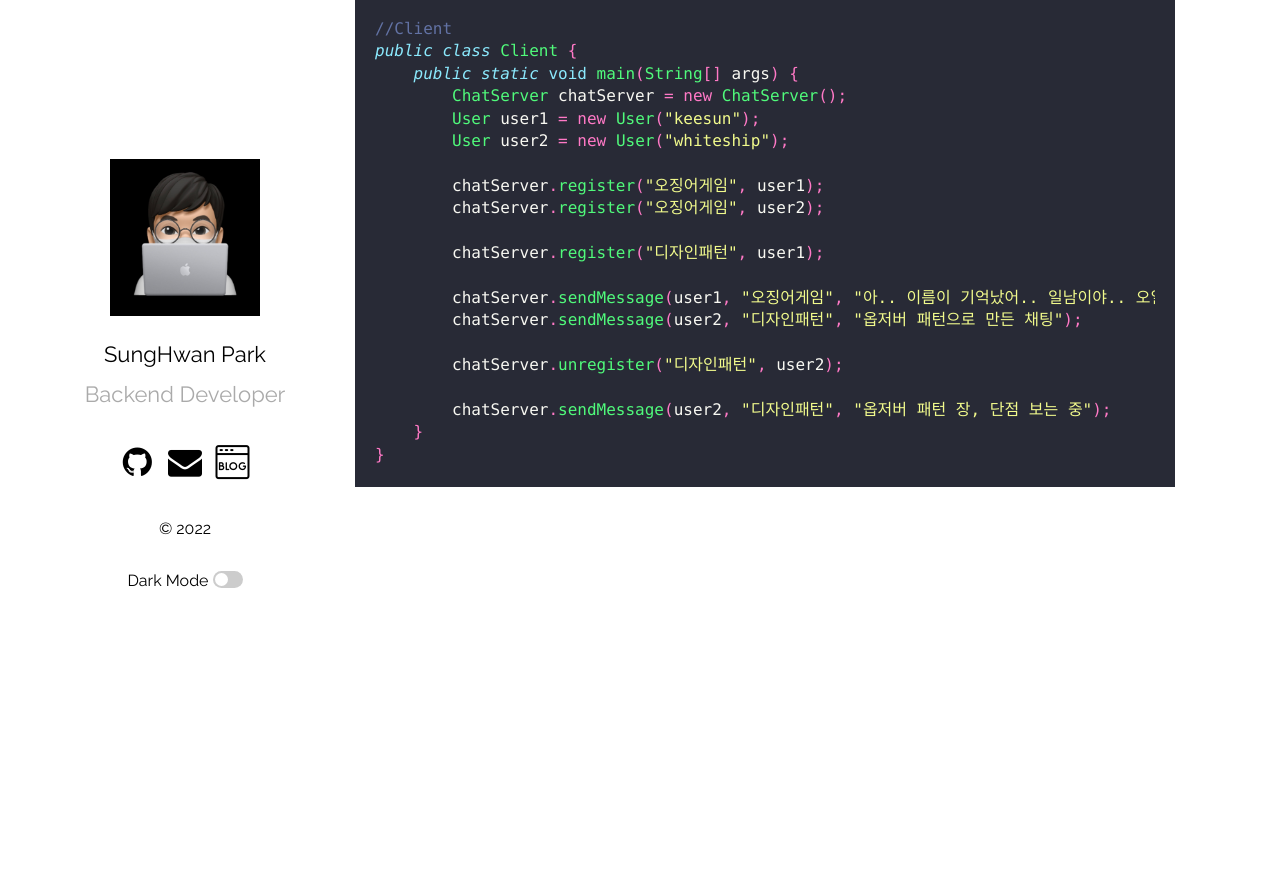
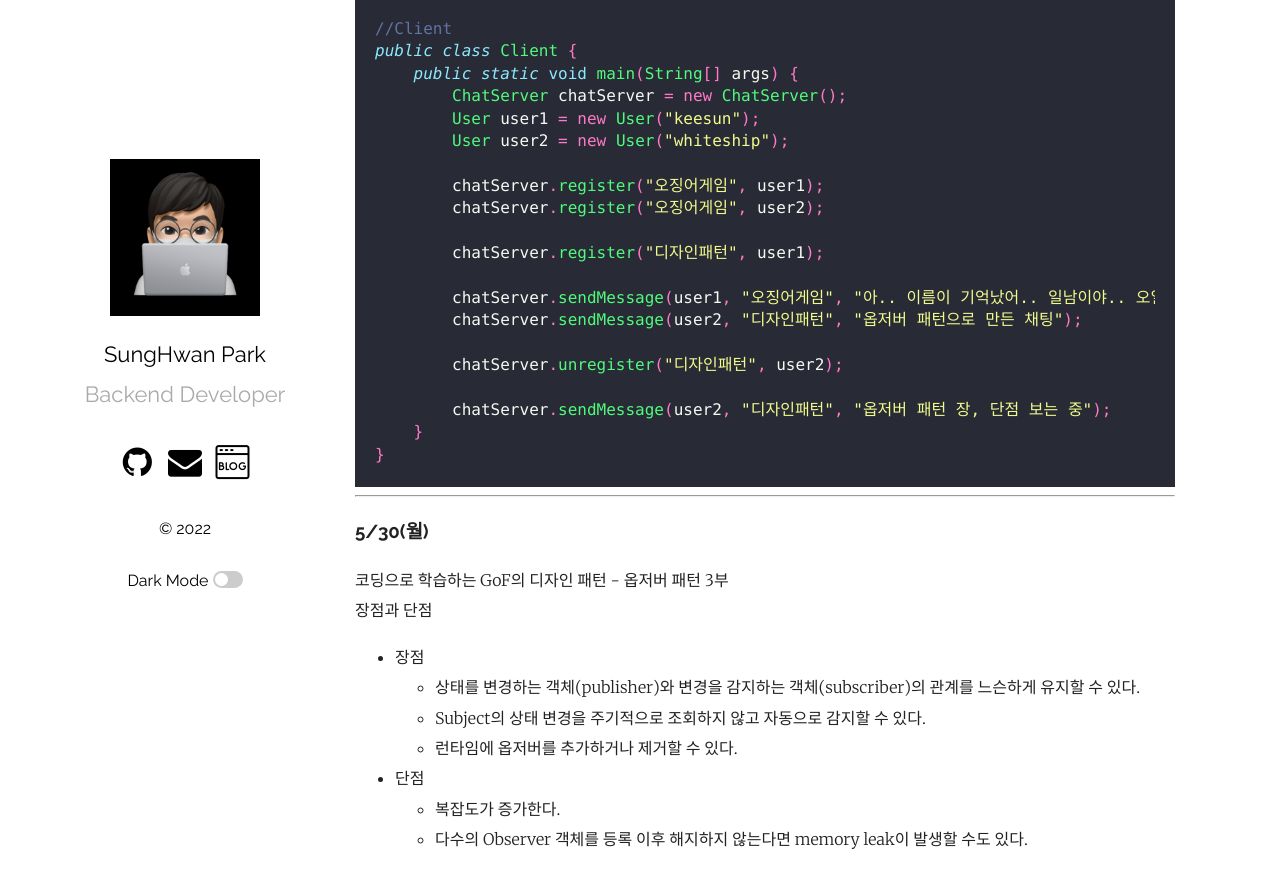
Before and after one commit to park0219/park0219.github.io, a Jekyll site: the page built from _posts/2022-05-01-5월TIL.markdown, in a window 1280 px wide and 900 px high, scrolled down 22953 px. Shown: the top 888 px of the window. Built offline with Jekyll 4.4.1, drawn with Linux system fonts in a browser that asks for light colours; comment, search, counter and statistics services are not loaded; before the commit the page ends 23485 px from its top, so only the background shows below that.

Commit message:
feat: 2022-05-30 TIL 추가

````diff
--- a/_posts/2022-05-01-5월TIL.markdown
+++ b/_posts/2022-05-01-5월TIL.markdown
@@ -1073,3 +1073,18 @@ public class Client {
     }
 }
 ```
+
+---
+
+### 5/30(월)
+
+코딩으로 학습하는 GoF의 디자인 패턴 - 옵저버 패턴 3부<br/>
+장점과 단점
+
+-   장점
+    -   상태를 변경하는 객체(publisher)와 변경을 감지하는 객체(subscriber)의 관계를 느슨하게 유지할 수 있다.
+    -   Subject의 상태 변경을 주기적으로 조회하지 않고 자동으로 감지할 수 있다.
+    -   런타임에 옵저버를 추가하거나 제거할 수 있다.
+-   단점
+    -   복잡도가 증가한다.
+    -   다수의 Observer 객체를 등록 이후 해지하지 않는다면 memory leak이 발생할 수도 있다.
````
